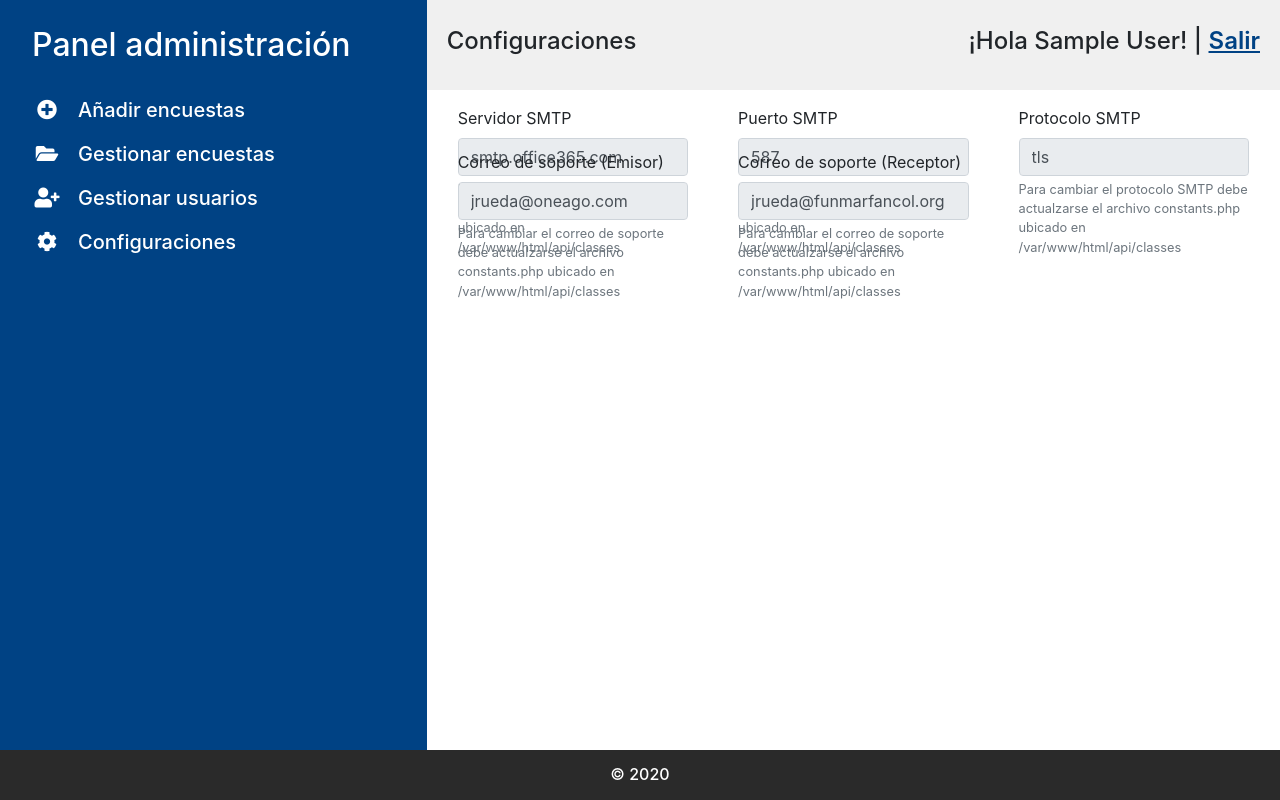
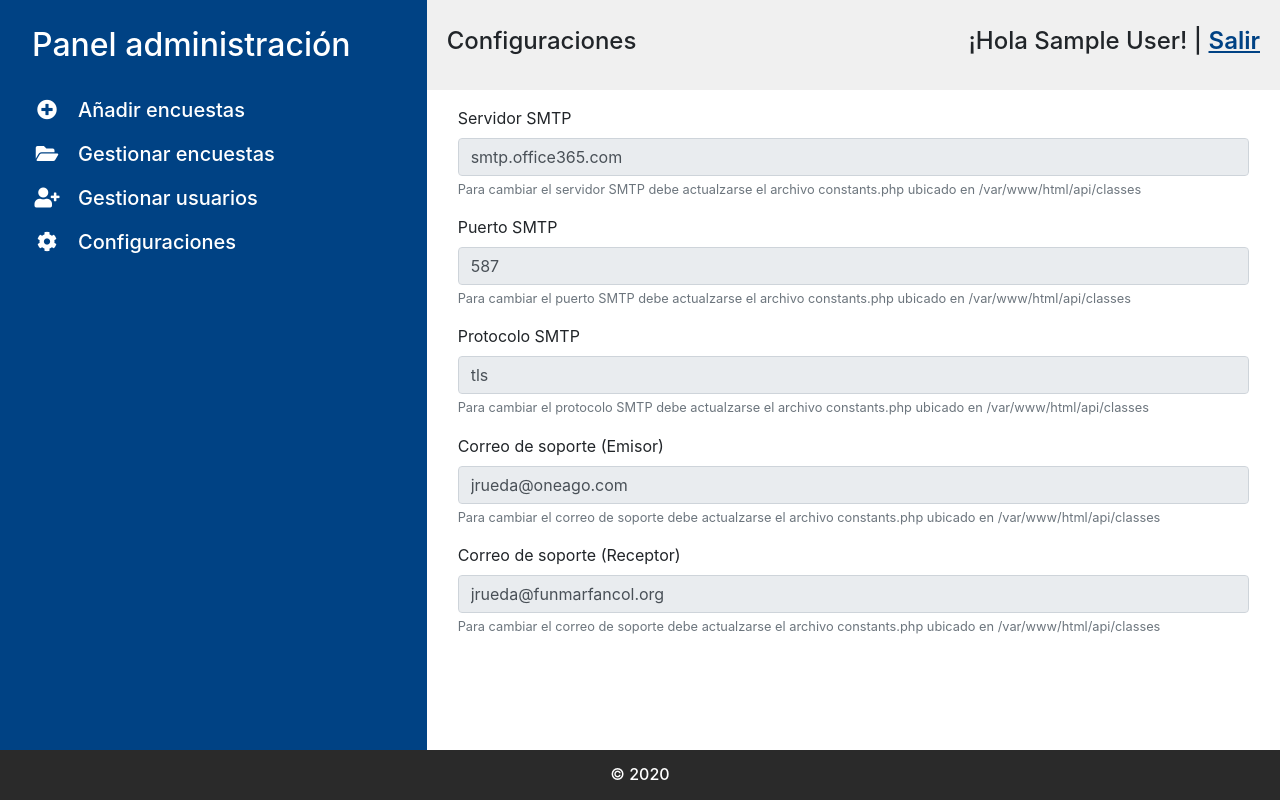
Before and after one commit to jaguirre09/ArusHPK, a PHP site: page /settings.php in a window 1280 px wide. Run offline with PHP 8.4, Linux system fonts and the light colour scheme; the visitor is signed in with stand-in values (Sample User, id 1); some libraries are stand-ins or nearby versions.

Commit message:
Fixed settings view in admin portal

```diff
--- a/ArusAdminPortal/settings.php
+++ b/ArusAdminPortal/settings.php
@@ -3,34 +3,34 @@ require_once "includes/header.php";
 require_once "api/classes/constants.php";
 head("Configuraciones");
 ?>
-<div class="management-settings m-3">
+<div class="m-3">
     <div class="form-group col-12">
-        <label for="support">Servidor SMTP</label>
-        <input class="form-control" id="support" type="email" name="e-email" value="<? echo SMTP_HOST; ?>" disabled>
+        <label for="support1">Servidor SMTP</label>
+        <input class="form-control" id="support1" type="text" value="<? echo SMTP_HOST; ?>" disabled>
         <small id="emailHelp" class="form-text text-muted">Para cambiar el servidor SMTP debe actualzarse el archivo
             constants.php ubicado en <? echo $_SERVER["DOCUMENT_ROOT"]; ?>/api/classes</small>
     </div>
     <div class="form-group col-12">
-        <label for="support">Puerto SMTP</label>
-        <input class="form-control" id="support" type="email" name="e-email" value="<? echo SMTP_PORT; ?>" disabled>
+        <label for="support2">Puerto SMTP</label>
+        <input class="form-control" id="support2" type="text" value="<? echo SMTP_PORT; ?>" disabled>
         <small id="emailHelp" class="form-text text-muted">Para cambiar el puerto SMTP debe actualzarse el archivo
             constants.php ubicado en <? echo $_SERVER["DOCUMENT_ROOT"]; ?>/api/classes</small>
     </div>
     <div class="form-group col-12">
-        <label for="support">Protocolo SMTP</label>
-        <input class="form-control" id="support" type="email" name="e-email" value="<? echo SMTP_SECURE; ?>" disabled>
+        <label for="support3">Protocolo SMTP</label>
+        <input class="form-control" id="support3" type="text" value="<? echo SMTP_SECURE; ?>" disabled>
         <small id="emailHelp" class="form-text text-muted">Para cambiar el protocolo SMTP debe actualzarse el archivo
             constants.php ubicado en <? echo $_SERVER["DOCUMENT_ROOT"]; ?>/api/classes</small>
     </div>
     <div class="form-group col-12">
-        <label for="support">Correo de soporte (Emisor)</label>
-        <input class="form-control" id="support" type="email" name="e-email" value="<? echo SMTP_USERNAME; ?>" disabled>
+        <label for="support4">Correo de soporte (Emisor)</label>
+        <input class="form-control" id="support4" type="email" value="<? echo SMTP_USERNAME; ?>" disabled>
         <small id="emailHelp" class="form-text text-muted">Para cambiar el correo de soporte debe actualzarse el archivo
             constants.php ubicado en <? echo $_SERVER["DOCUMENT_ROOT"]; ?>/api/classes</small>
     </div>
     <div class="form-group col-12">
-        <label for="support">Correo de soporte (Receptor)</label>
-        <input class="form-control" id="support" type="email" name="e-email" value="<? echo EMAIL_RECIPIENT; ?>"
+        <label for="support5">Correo de soporte (Receptor)</label>
+        <input class="form-control" id="support5" type="email" value="<? echo EMAIL_RECIPIENT; ?>"
                disabled>
         <small id="emailHelp" class="form-text text-muted">Para cambiar el correo de soporte debe actualzarse el archivo
             constants.php ubicado en <? echo $_SERVER["DOCUMENT_ROOT"]; ?>/api/classes</small>
```
Also changed, not shown: ArusAdminPortal/api/classes/constants.php (line endings or trailing spaces).
